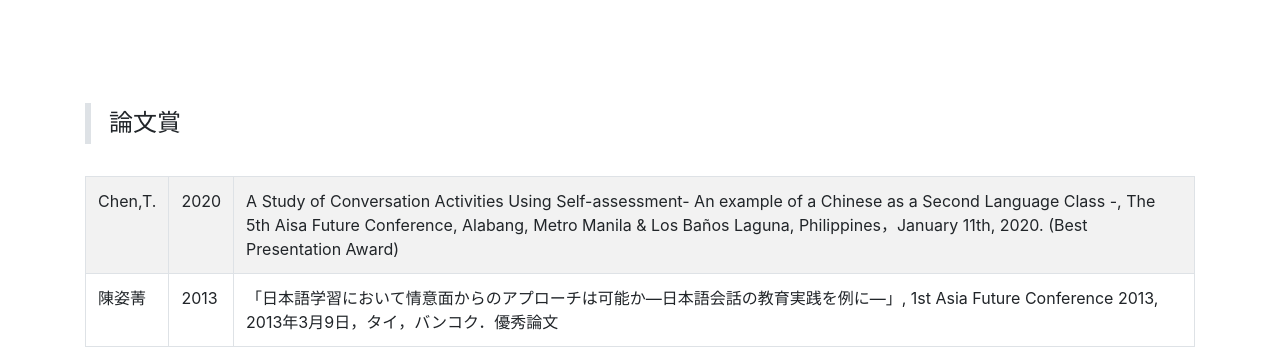
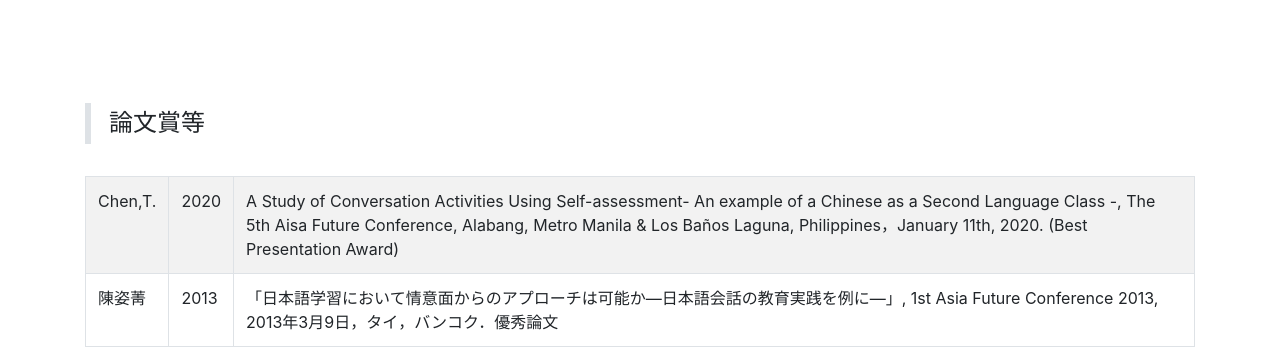
Before and after one commit to chentzuching/profile_ja, a Jekyll site: the page built from index.md, in a window 1280 px wide and 900 px high, scrolled down 1374 px. Shown: the part 152-501 px from the top of the window. Built offline with Jekyll 4.4.1, drawn with Linux system fonts in a browser that asks for light colours; nearby versions of some CDN libraries.

Commit message:
revise
revise

```diff
--- a/_layouts/default.html
+++ b/_layouts/default.html
@@ -119,7 +119,7 @@ h4 {
 <br>
 <br>
 
-<h4>論文賞</h4>
+<h4>論文賞等</h4>
 <br>
 <div class="table-responsive">
 <table class="table table-bordered table-striped">
```
